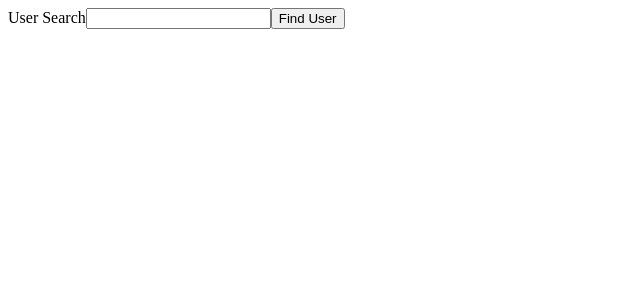
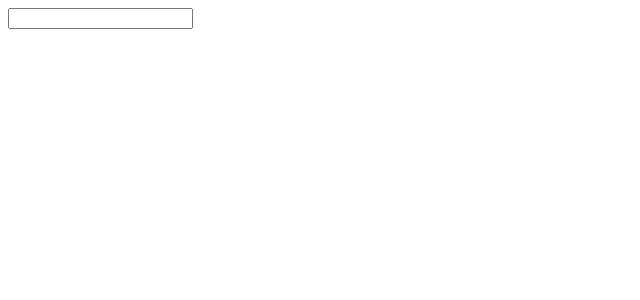
Before and after one commit to tomppk/typescript-react-components, a React (Create React App) app: page / in a window 1280 px wide. Shown: the top 300 px of the page, without its empty margins (0-640 px from the left). Built offline with nearby package versions, Linux system fonts and the light colour scheme.

Commit message:
create eventcomponent

```diff
--- /dev/null
+++ b/src/events/EventComponent.tsx
@@ -0,0 +1,9 @@
+const EventComponent: React.FC = () => {
+  return (
+    <div>
+      <input onChange={(e) => console.log(e)} />
+    </div>
+  );
+};
+
+export default EventComponent;
--- a/src/index.tsx
+++ b/src/index.tsx
@@ -1,11 +1,12 @@
 import ReactDOM from 'react-dom';
 import GuestList from './state/GuestList';
 import UserSearch from './state/UserSearch';
+import EventComponent from './events/EventComponent';
 
 const App = () => {
   return (
     <div>
-      <UserSearch />
+      <EventComponent />
     </div>
   );
 };
```
